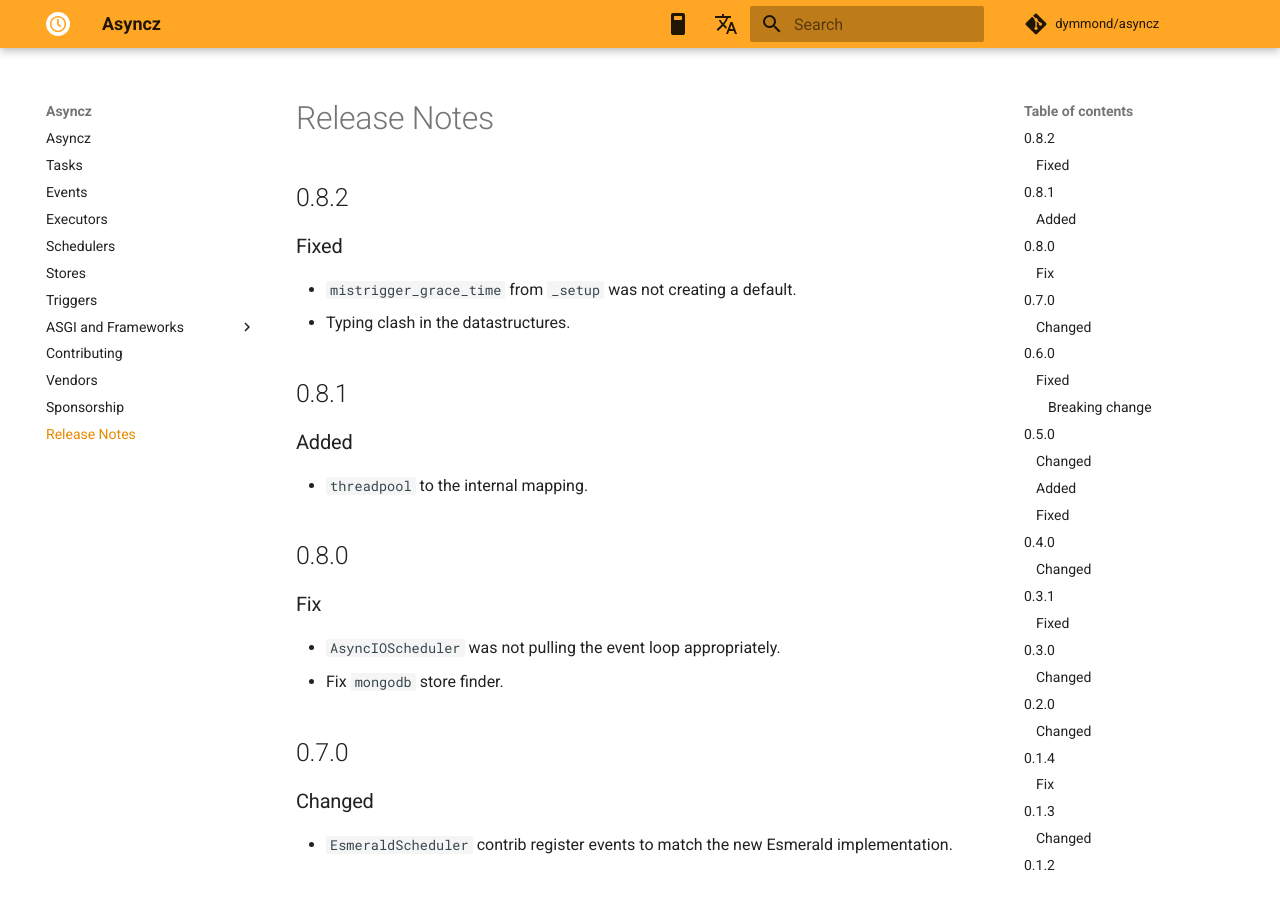
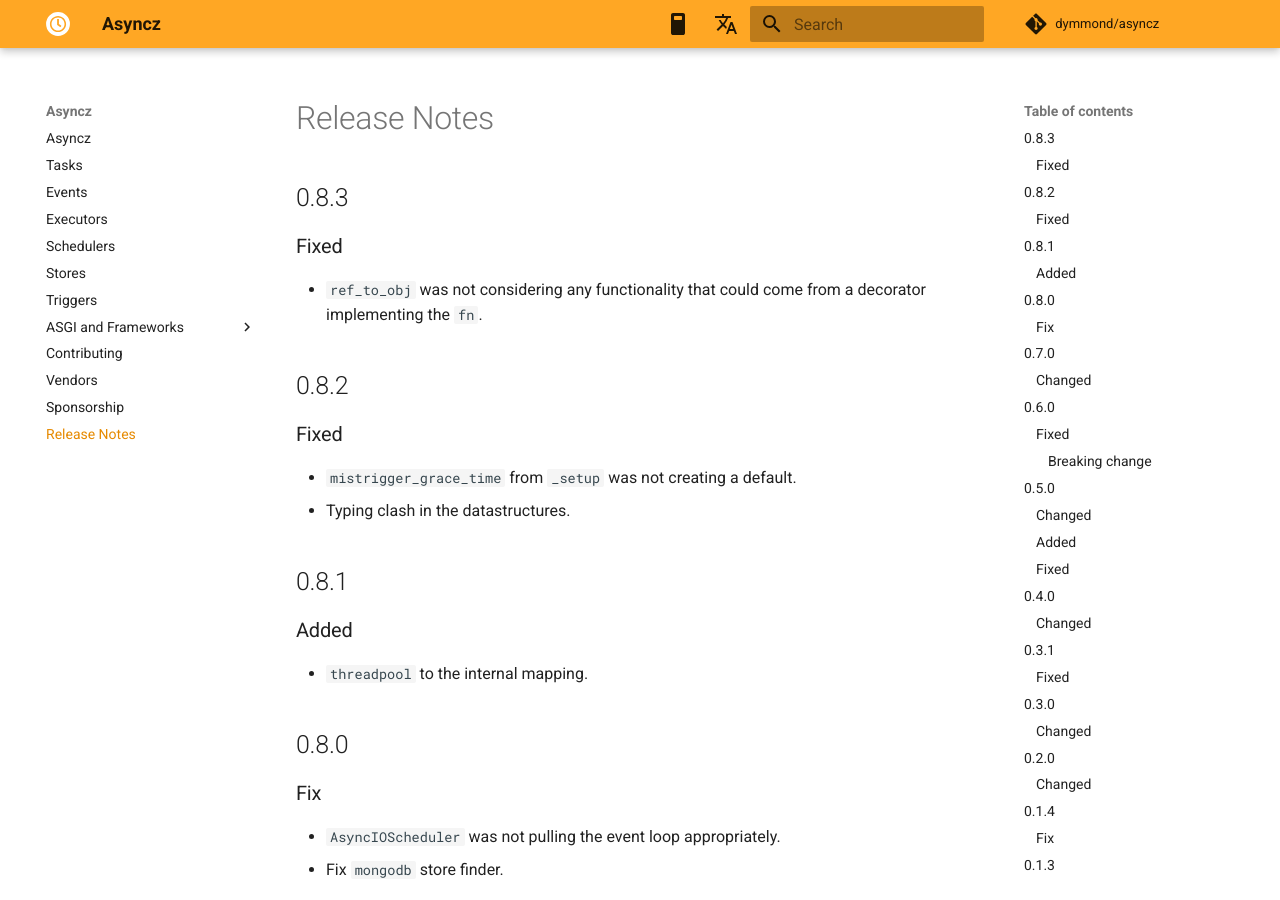
Before and after one commit to dymmond/asyncz, an MkDocs documentation site: the page built from docs/release-notes.md, in a window 1280 px wide and 900 px high. Built offline with MkDocs 1.6.1 and Material for MkDocs 9.7.7, drawn with Linux system fonts in a browser that asks for light colours; comment, search, counter and statistics services are not loaded.

Commit message:
Release 0.8.3

```diff
--- a/asyncz/__init__.py
+++ b/asyncz/__init__.py
@@ -1 +1 @@
-__version__ = "0.8.2"
+__version__ = "0.8.3"
--- a/docs/release-notes.md
+++ b/docs/release-notes.md
@@ -1,4 +1,10 @@
 # Release Notes
+
+## 0.8.3
+
+### Fixed
+
+- `ref_to_obj` was not considering any functionality that could come from a decorator implementing the `fn`.
 
 ## 0.8.2
 
```
